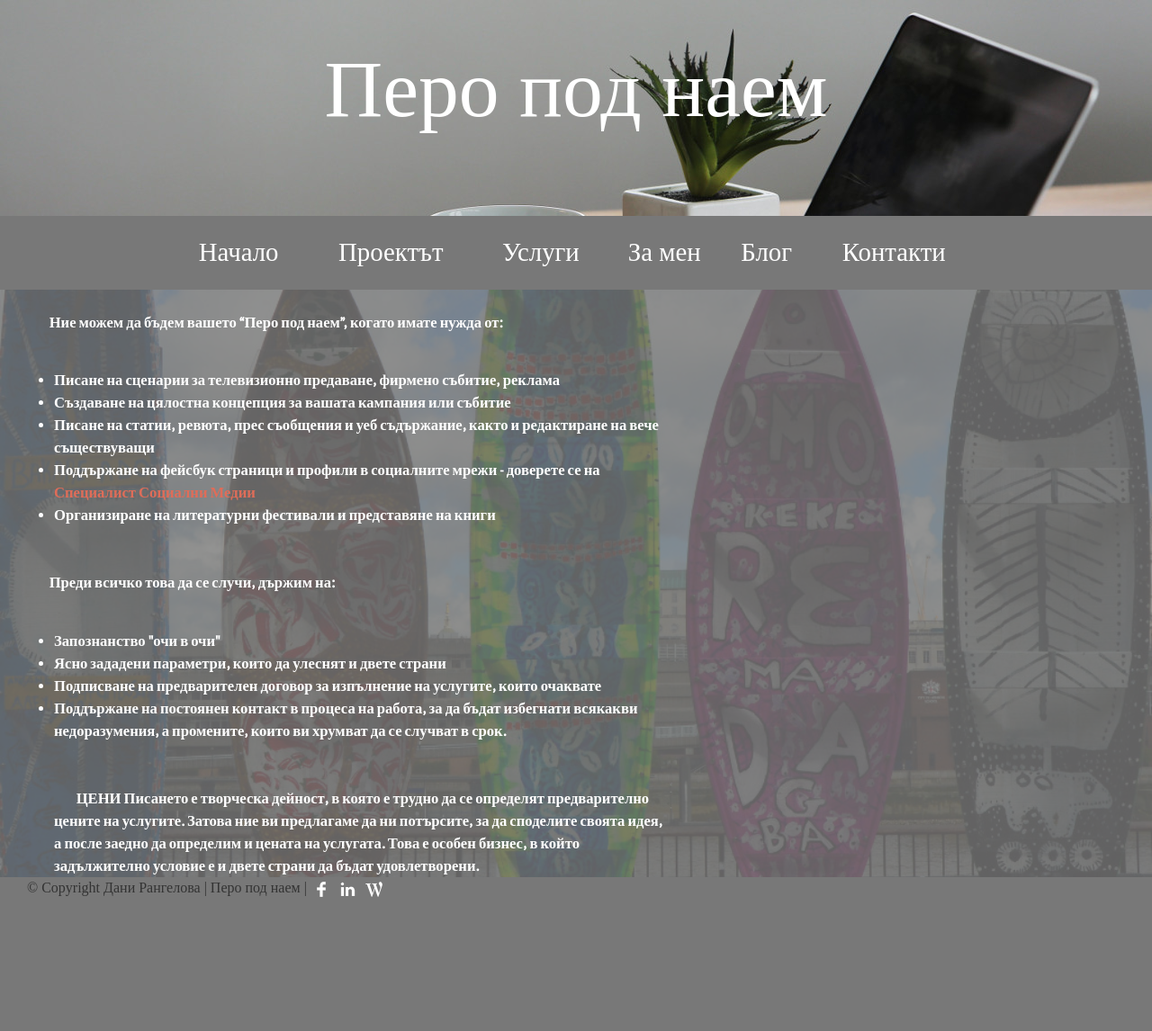
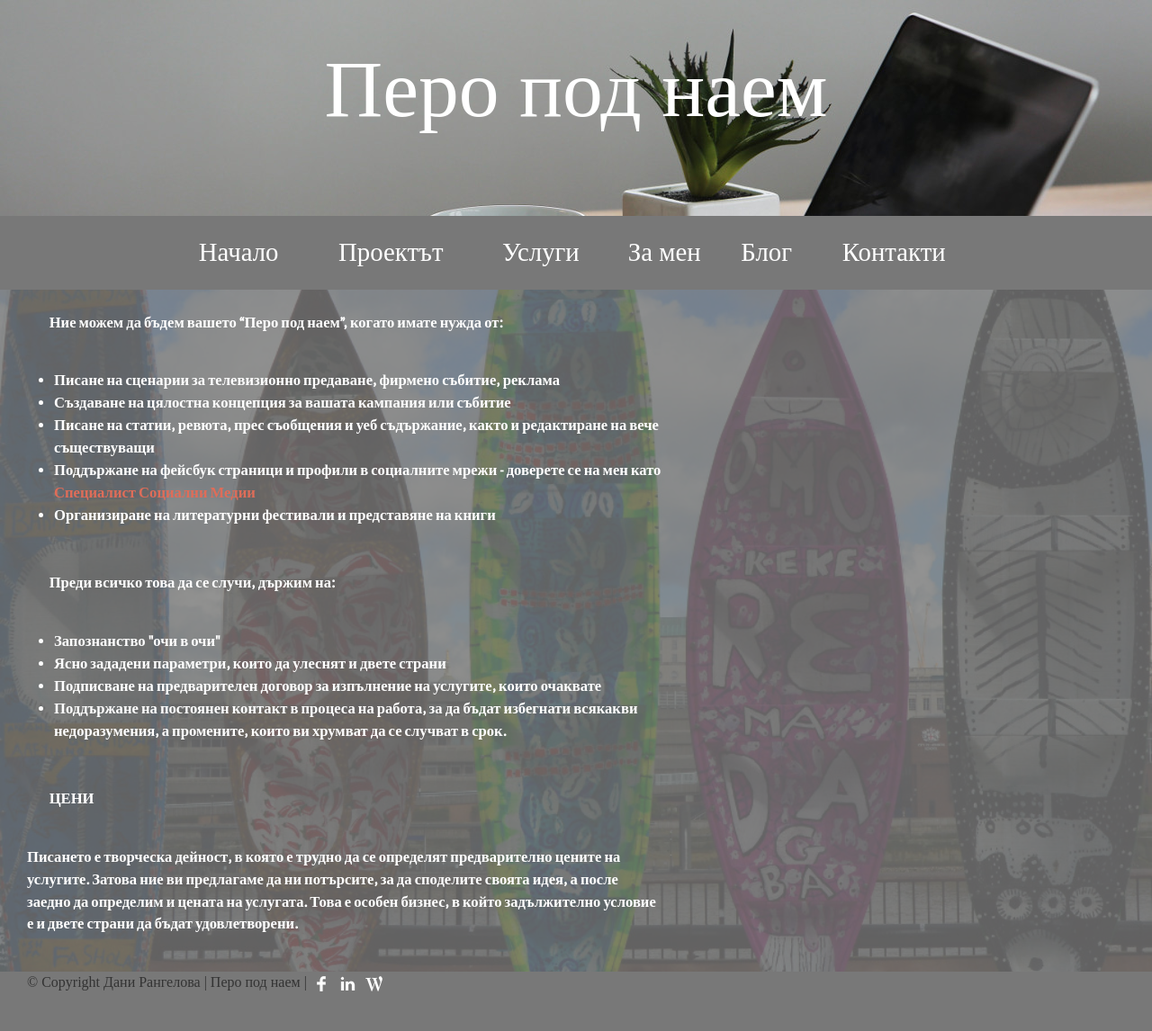
Before and after one commit to peropodnaem/peropodnaem.github.io, a Jekyll site: the page built from services.md, in a window 1280 px wide. Shown: the whole page at 90% size. Built offline with Jekyll 4.4.1, drawn with Linux system fonts in a browser that asks for light colours; some web fonts are replaced; before the commit the page ends 1041 px from its top, so only the background shows below that.

Commit message:
fix code errors

```diff
--- a/services.md
+++ b/services.md
@@ -13,7 +13,7 @@
     <li>Писане на сценарии за телевизионно предаване, фирмено събитие, реклама</li>
     <li>Създаване на цялостна концепция за вашата кампания или събитие</li>
     <li>Писане на статии, ревюта, прес съобщения и уеб съдържание, както и редактиране на вече съществуващи</li>
-    <li>Поддържане на фейсбук страници и профили в социалните мрежи - доверете се на <a href="http://peropodnaem.com/услуги/специалист-социални-медии/">Специалист Социални Медии</a></li>
+    <li>Поддържане на фейсбук страници и профили в социалните мрежи - доверете се на мен като <a href="http://peropodnaem.com/услуги/специалист-социални-медии/">Специалист Социални Медии</a></li>
     <li>Организиране на литературни фестивали и представяне на книги</li>
 </ul>
 
@@ -25,7 +25,7 @@
     <li>Ясно зададени параметри, които да улеснят и двете страни</li>
     <li>Подписване на предварителен договор за изпълнение на услугите, които очаквате</li>
     <li>Поддържане на постоянен контакт в процеса на работа, за да бъдат избегнати всякакви недоразумения, а промените, които ви хрумват да се случват в срок.</li>
-
+</ul>
 
 <br>
 <br>
```
